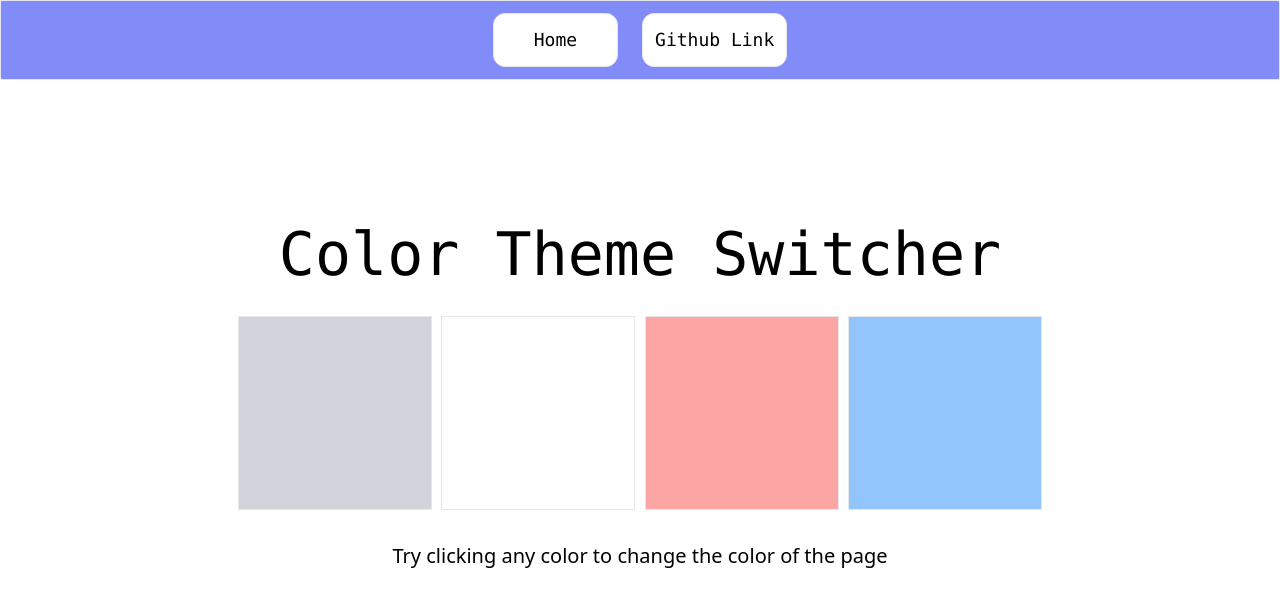
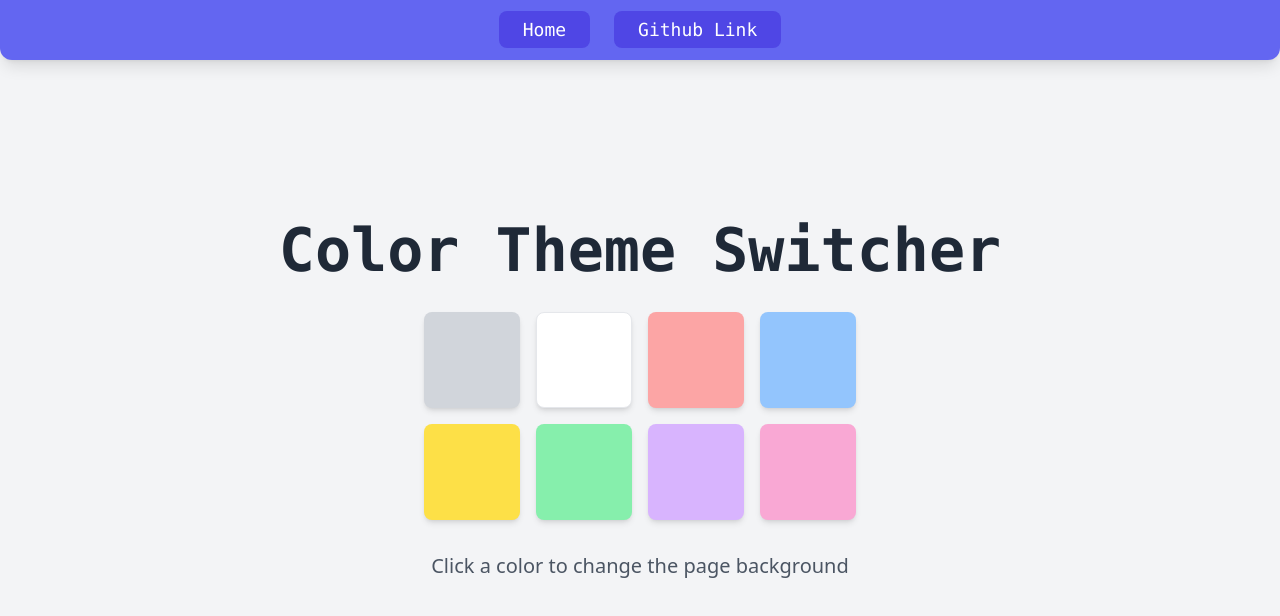
Before and after one commit to akdevenv/Javascript-Projects, a plain HTML site: page Color Switcher/index.html in a window 1280 px wide. Drawn offline with nearby package versions, Linux system fonts and the light colour scheme.

Commit message:
Version 2 completed

```diff
--- a/Color Switcher/index.html
+++ b/Color Switcher/index.html
@@ -7,27 +7,37 @@
     <script src="https://cdn.tailwindcss.com"></script>
     <title>Document</title>
 </head>
-<body class="font-mono">
-     <div id="nav" class="border rounded-sm bg-indigo-400">
-        <nav class="max-w-screen-2xl">
-            <ul class="flex justify-center">
-                <li class="border text-lg rounded-xl bg-white py-3 px-10 m-3"><a href="#">Home</a></li>
-                <li class="border text-lg rounded-xl bg-white p-3 m-3"><a href="https://github.com/akdevenv">Github Link</a></li>
+<body class="font-mono bg-gray-100 transition-all duration-300 ease-in-out">
+    <!-- Navigation Bar -->
+    <header class="fixed top-0 left-0 w-full bg-indigo-500 shadow-lg rounded-b-xl z-50">
+        <nav class="max-w-screen-lg mx-auto p-4">
+            <ul class="flex justify-center space-x-6">
+                <li><a href="#" class="text-lg text-white bg-indigo-600 hover:bg-indigo-700 py-2 px-6 rounded-lg transition-colors">Home</a></li>
+                <li><a href="https://github.com/akdevenv" class="text-lg text-white bg-indigo-600 hover:bg-indigo-700 py-2 px-6 rounded-lg transition-colors">Github Link</a></li>
             </ul>
         </nav>
-     </div>
-     <div id="main" class="min-h-screen-28 pt-28">
-        <div class="max-w-screen flex flex-col items-center">
-            <h1 class="bold font-mono text-6xl m-8">Color Theme Switcher</h1>
-            <div id="color-tab flex m-8 sm:flex-wrap">
-                <button class="border p-24 bg-gray-300"></button>
-                <button class="border p-24 bg-white"></button>
-                <button class="border p-24 bg-red-300"></button>
-                <button class="border p-24 bg-blue-300"></button>
-            </div>
-            <h2 class="font-sans text-xl m-8">Try clicking any color to change the color of the page</h2>
+    </header>
+
+    <!-- Main Content -->
+    <main class="flex flex-col items-center justify-center min-h-screen py-10">
+        <h1 class="text-5xl md:text-6xl text-center font-bold text-gray-800 mb-8">Color Theme Switcher</h1>
+
+        <!-- Color Selection Buttons -->
+        <div id="color-tab" class="grid grid-cols-2 sm:grid-cols-4 gap-4 mx-4 max-w-md">
+            <button class="h-20 w-20 sm:h-24 sm:w-24 bg-gray-300 rounded-lg shadow-md hover:scale-105 transition-transform"></button>
+            <button class="h-20 w-20 sm:h-24 sm:w-24 bg-white border rounded-lg shadow-md hover:scale-105 transition-transform"></button>
+            <button class="h-20 w-20 sm:h-24 sm:w-24 bg-red-300 rounded-lg shadow-md hover:scale-105 transition-transform"></button>
+            <button class="h-20 w-20 sm:h-24 sm:w-24 bg-blue-300 rounded-lg shadow-md hover:scale-105 transition-transform"></button>
+            <button class="h-20 w-20 sm:h-24 sm:w-24 bg-yellow-300 rounded-lg shadow-md hover:scale-105 transition-transform"></button>
+            <button class="h-20 w-20 sm:h-24 sm:w-24 bg-green-300 rounded-lg shadow-md hover:scale-105 transition-transform"></button>
+            <button class="h-20 w-20 sm:h-24 sm:w-24 bg-purple-300 rounded-lg shadow-md hover:scale-105 transition-transform"></button>
+            <button class="h-20 w-20 sm:h-24 sm:w-24 bg-pink-300 rounded-lg shadow-md hover:scale-105 transition-transform"></button>
         </div>
-     </div>
-     <script src="/script.js"></script>
+
+        <h2 class="text-xl text-gray-600 text-center mt-8 font-sans">Click a color to change the page background</h2>
+    </main>
+
+    <!-- JavaScript for Color Switching -->
+     <script src="./script.js"></script>
 </body>
 </html>
--- a/Color Switcher/script.js
+++ b/Color Switcher/script.js
@@ -1,11 +1,11 @@
+
 const buttons = document.querySelectorAll('button');
-const main = document.querySelector("#main");
 
 
 buttons.forEach((button) => {
     button.addEventListener('click', (e) => {
         //main.style.backgroundColor = e.target.backgroundColor
         //main.style.backgroundColor = 'green';
-        main.style.backgroundColor = window.getComputedStyle(button).getPropertyValue('background-color');
+        document.body.style.backgroundColor = window.getComputedStyle(button).getPropertyValue('background-color');
     });
 });
```
